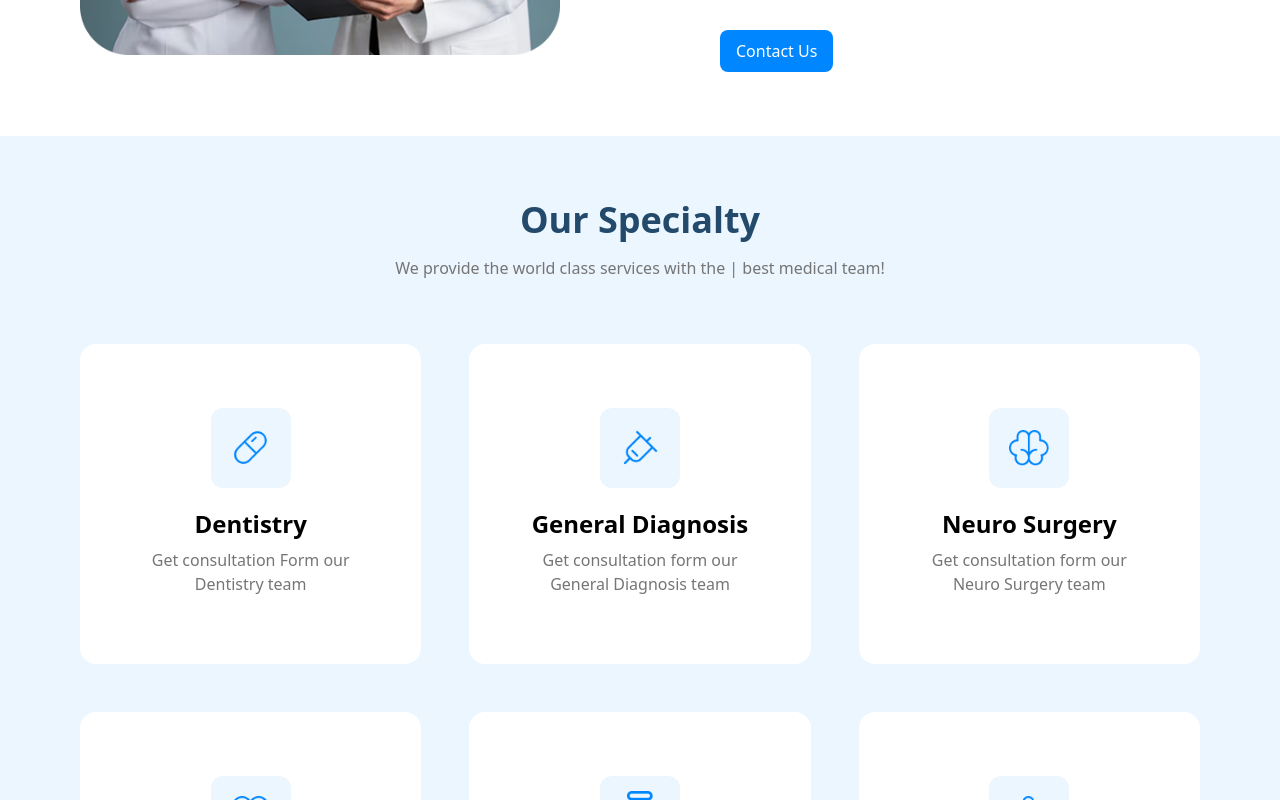
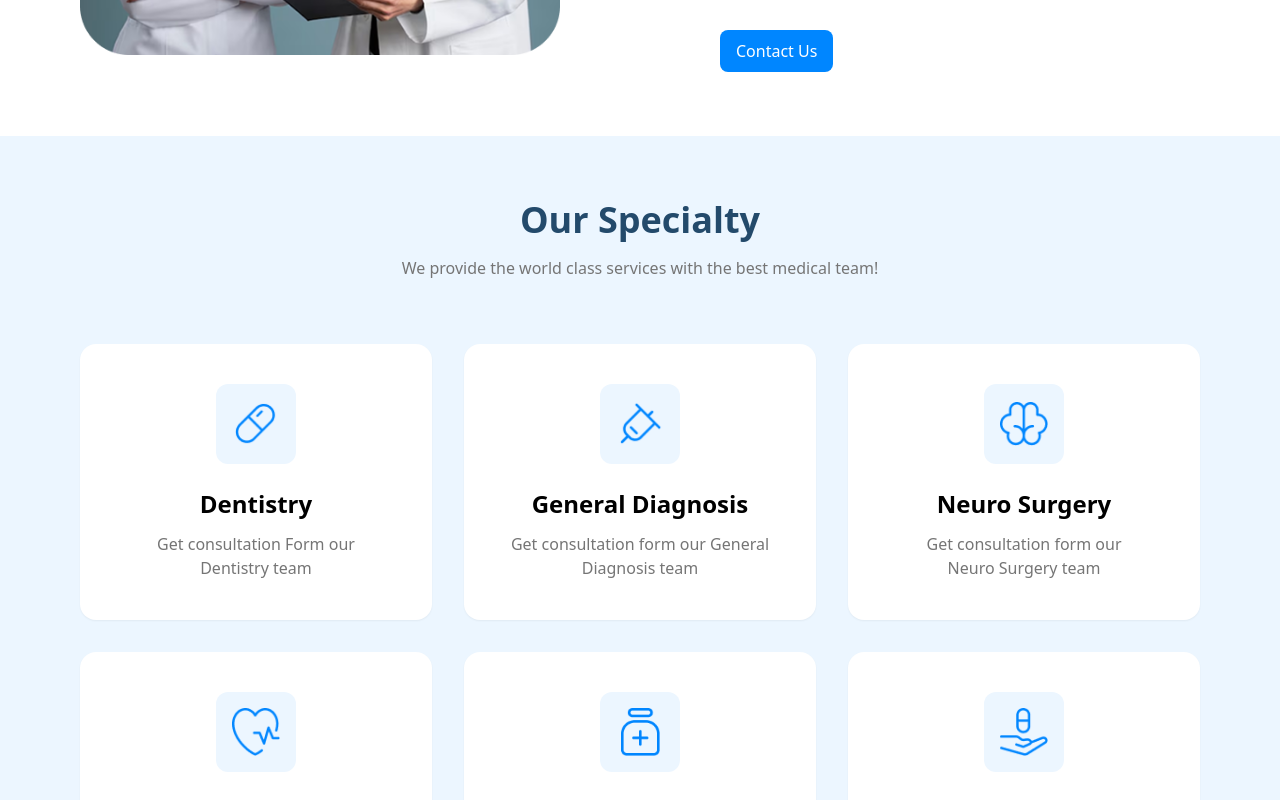
Before and after one commit to YahyaSaad1/Doctor, a React (Create React App) app: page / in a window 1280 px wide. Shown: the part 940-1740 px from the top of the page. Built offline with nearby package versions, Linux system fonts and the light colour scheme.

Commit message:
Update OurSpecialty.js

```diff
--- a/src/components/OurSpecialty.js
+++ b/src/components/OurSpecialty.js
@@ -21,27 +21,33 @@ export default function OurSpecialty(){
         {title: 'Medical Aid', desc:'Get consultation form our Emergency Medical Aid Team', img:specialty9},
     ]
     return(
-        <div className="items-center py-16 px-6 md:px-12 lg:px-16 xl:px-20 bg-first-color">
-            <div className="text-center flex flex-col gap-y-4">
-                <h2 className='text-head-color text-4xl font-bold'>Our Specialty</h2>
-                <span className='text-p-color'>We provide the world class services with the | best medical team!</span>
+       <div className="flex flex-col items-center py-16 px-6 md:px-12 lg:px-20 bg-first-color">
+            <div className="text-center flex flex-col gap-y-4 max-w-2xl">
+                <h2 className='text-head-color text-3xl md:text-4xl font-bold'>Our Specialty</h2>
+                <p className='text-p-color'>We provide the world class services with the best medical team!</p>
             </div>
 
-            <div className="grid grid-cols-1 sm:grid-cols-2 xl:grid-cols-3 mt-16 gap-8 md:gap-12 items-center">
-            {items.map((item)=>{
-                return(
-                    <div className='flex flex-col group cursor-pointer items-center text-center gap-y-5 min-h-80 p-16 rounded-2xl bg-white hover:bg-btn-color hover:scale-105 duration-200'>
-                        <div className='bg-first-color rounded-xl p-5 flex justify-center items-center h-20 w-20'>
-                            <img src={item.img} alt="img" />
+            {/* تم تحسين الـ Grid والـ Gap */}
+            <div className="grid grid-cols-1 sm:grid-cols-2 lg:grid-cols-3 mt-16 gap-8 w-full max-w-7xl">
+                {items.map((item, index)=>{
+                    return(
+                        <div key={index} className='flex flex-col group cursor-pointer items-center text-center gap-y-6 p-8 md:p-10 rounded-2xl bg-white hover:bg-btn-color hover:scale-105 duration-300 shadow-sm transition-all'>
+                            {/* حاوية الأيقونة */}
+                            <div className='bg-first-color rounded-xl p-4 flex justify-center items-center h-20 w-20 group-hover:bg-white/20 transition-colors'>
+                                <img src={item.img} alt={item.title} className="w-12 h-12 object-contain" />
+                            </div>
+
+                            <div className='flex flex-col gap-y-3'>
+                                <h4 className='font-bold text-xl md:text-2xl group-hover:text-white transition-colors'>{item.title}</h4>
+                                <p className='text-p-color text-sm md:text-base group-hover:text-white/90 transition-colors'>
+                                    {item.desc}
+                                </p>
+                            </div>
                         </div>
-                        <div className='flex flex-col gap-y-2'>
-                            <h4 className='font-bold text-2xl'>{item.title}</h4>
-                            <span className='text-p-color text-md group-hover:text-white'>{item.desc}</span>
-                        </div>
-                    </div>
-                )
-            })}
+                    )
+                })}
             </div>
         </div>
     )
+
 }
```
